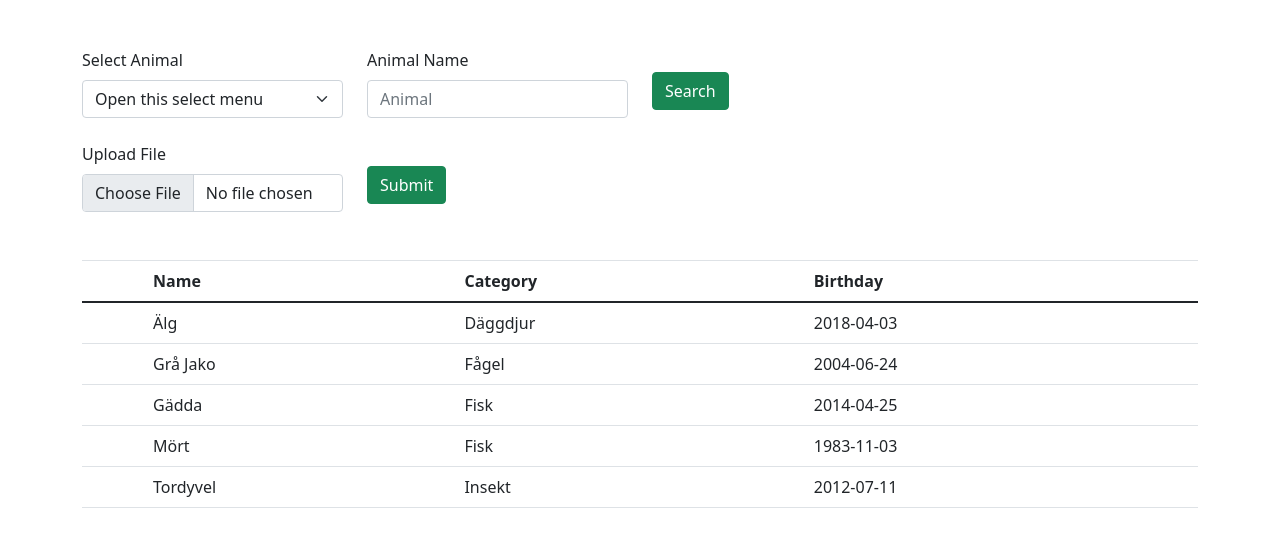
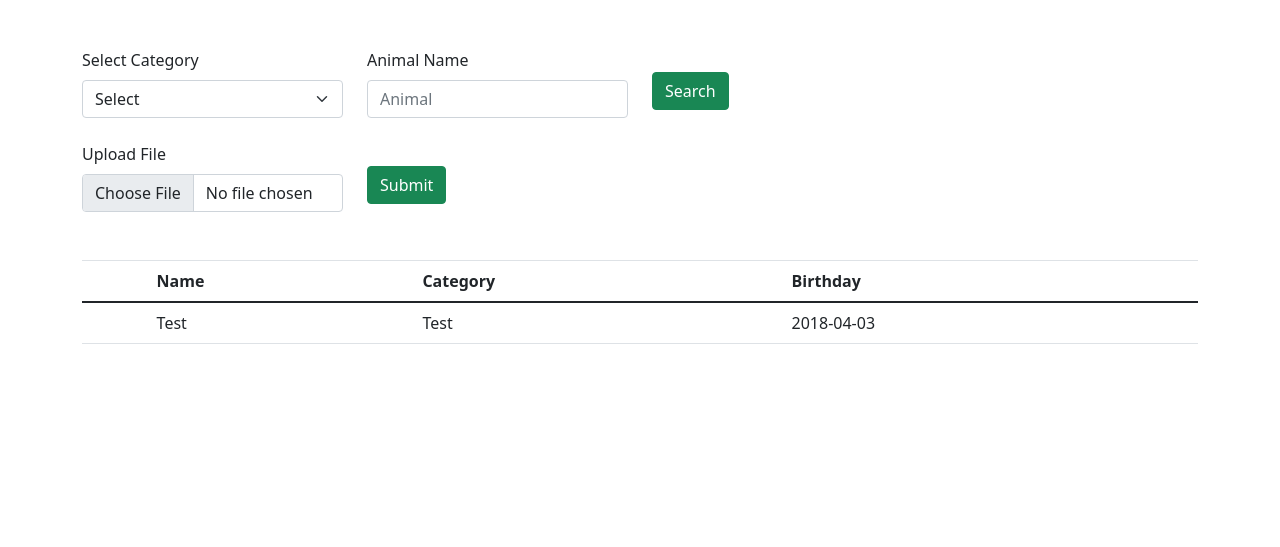
Before and after one commit to KhalidRe/KhalidLorent-php, a PHP site: page / in a window 1280 px wide. Shown: the top 547 px of the page. Run offline with PHP 8.4, Linux system fonts and the light colour scheme; data comes from the database, SQL or seed files in the repository; some libraries are stand-ins or nearby versions.

Commit message:
Added search

```diff
--- a/Form.php
+++ b/Form.php
@@ -1,24 +1,33 @@
+<?php
+    $query = "SELECT * FROM animals";
+
+    if (isset($_POST['submit'])) {
+        $searchValue = $_POST['animalName'];
+    }
+?>
 <div class="container mt-5 mb-5">
+    <form action="" method="post">
         <div class="row">
             <div class="col-md-3">
-            <label for="selectAnimal" class="form-label">Select Animal</label>
+                <label for="selectAnimal" class="form-label">Select Category</label>
                 <select class="form-select" id="selectAnimal" aria-label="Select">
-                <option selected>Open this select menu</option>
-                <option value="1">One</option>
-                <option value="2">Two</option>
-                <option value="3">Three</option>
+                    <option selected>Select</option>
+                    <?php foreach ($dbh->query($query) as $zoo) { ?>
+                        <option value=<?php echo $zoo['id'] ?>><?php echo $zoo['category'] ?></option>
+                    <?php } ?>
                 </select>
             </div>
             <div class="col-md-3">
                 <label for="animalName" class="form-label">Animal Name</label>
-                <input class="form-control" id="animalName" type="name" placeholder="Animal">
+                <input class="form-control" id="animalName" type="text" name="animalName" placeholder="Animal">
             </div>
             <div class="col-md-3">
                 <div class="mt-4">
-                <button type="button" class="btn btn-success">Search</button>
+                    <input class="btn btn-success" type="submit" name="submit" value="Search" />
                 </div>
             </div>
         </div>
+    </form>
     <div class="row mt-4">
         <div class="col-md-3">
             <label for="fileUpload" class="form-label">Upload File</label>
@@ -32,9 +41,6 @@
     </div>
 </div>
 
-<?php
-    $query = "SELECT * FROM animals";
-?>
 <div class="container mt-5">
     <table class="table table-hover">
     <thead>
@@ -46,14 +52,12 @@
         </tr>
     </thead>
         <tbody>
-        <?php foreach ($dbh->query($query) as $zoo) { ?>
             <tr>
                 <th scope="row"></th>
-                <td><?php echo $zoo['name'] ?></td>
-                <td><?php echo $zoo['category'] ?></td>
-                <td><?php echo $zoo['birthday'] ?></td>
+                <td>Test</td>
+                <td>Test</td>
+                <td>2018-04-03</td>
             </tr>
-        <?php } ?>
     </tbody>
     </table>
 </div>
```
Lines whose indentation alone changed are shown as unchanged.
